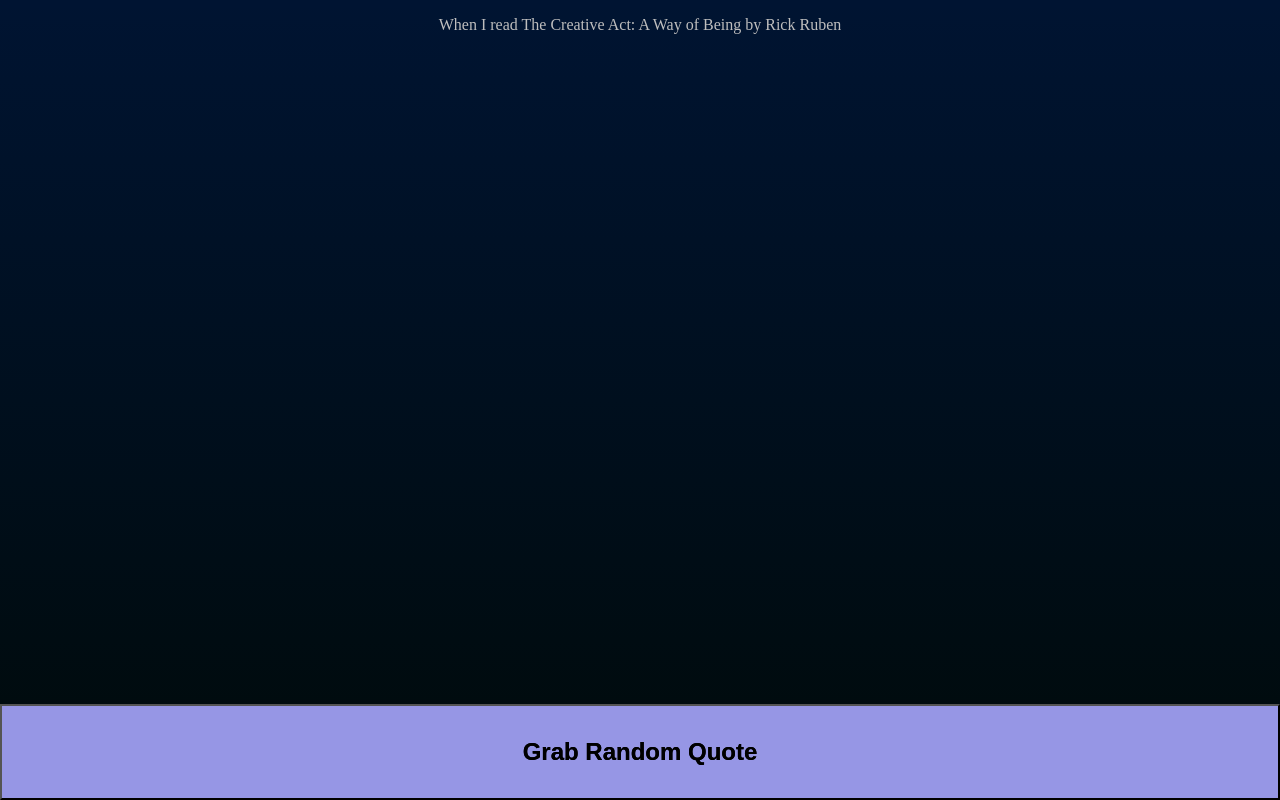
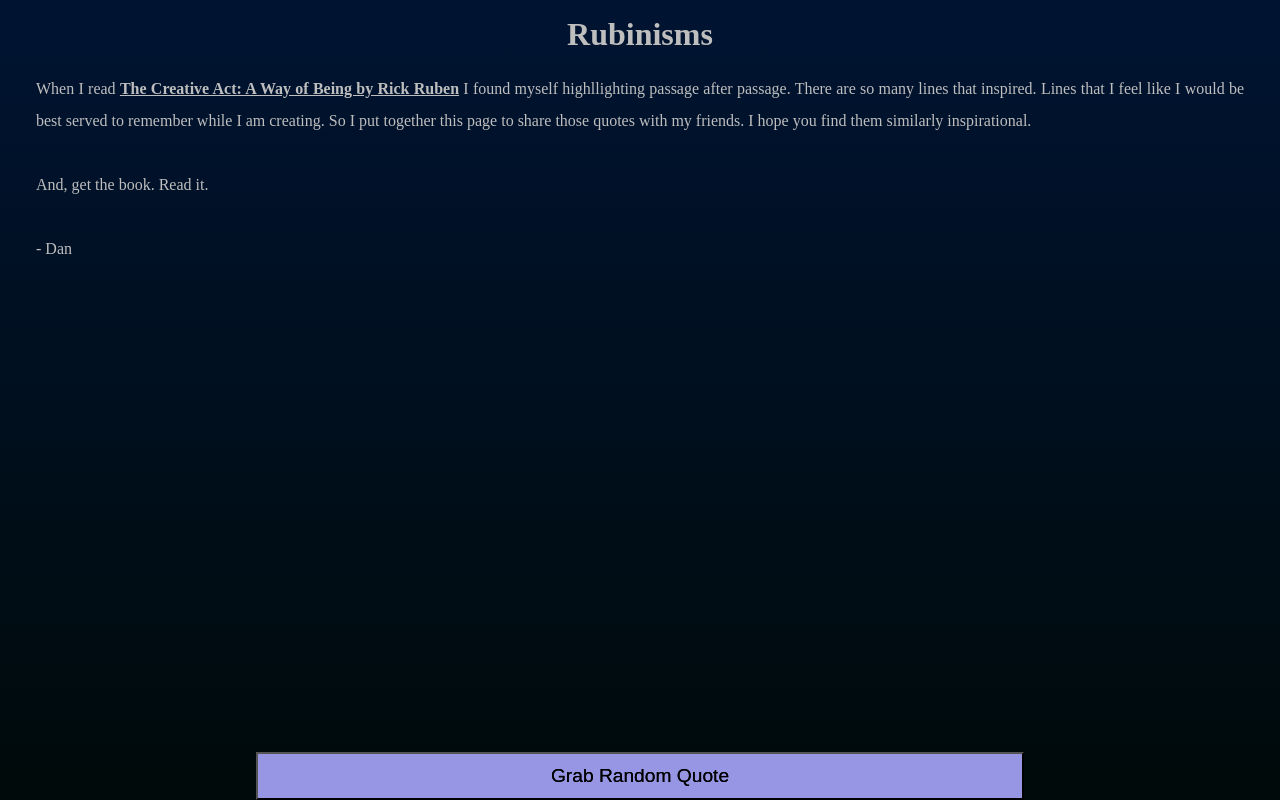
Before and after one commit to ddectis/rubinisms, a Next.js app: page / in a window 1280 px wide. Built offline with nearby package versions, Linux system fonts and the light colour scheme.

Commit message:
improved intro

```diff
--- /dev/null
+++ b/src/components/Intro.jsx
@@ -0,0 +1,28 @@
+import styles from "@/styles/Home.module.css";
+
+export default function Intro() {
+   return (
+      <>
+         <h1>Rubinisms</h1>
+         <p className={styles.intro}>
+            When I read{" "}
+            <a
+               href="https://www.penguinrandomhouse.com/books/717356/the-creative-act-by-rick-rubin/"
+               target="_blank"
+               className={styles.link}
+            >
+               The Creative Act: A Way of Being by Rick Ruben
+            </a>{" "}
+            I found myself highllighting passage after passage. There are so
+            many lines that inspired. Lines that I feel like I would be best
+            served to remember while I am creating. So I put together this page
+            to share those quotes with my friends. I hope you find them
+            similarly inspirational.
+            <br /> <br />
+            And, get the book. Read it.
+            <br />
+            <br />- Dan
+         </p>
+      </>
+   );
+}
--- a/src/pages/index.tsx
+++ b/src/pages/index.tsx
@@ -1,7 +1,8 @@
 import { useState, useEffect } from "react";
 import styles from "@/styles/Home.module.css";
+import Intro from "@/components/Intro"
 
-interface Quote{
+interface Quote {
    text: string;
 }
 
@@ -28,12 +29,12 @@ const JsonParserComponent = () => {
       loadJsonFile();
    }, []); // Empty dependency array ensures it runs only once on mount
 
-   const handleRandomQuote = () => {
+   const getRandomQuote = () => {
       if (quotes.length > 0) {
          // Check if quotes are loaded before accessing them
          setQuoteIndex(Math.floor(Math.random() * quotes.length));
          setSelectedQuote(quotes[quoteIndex]);
-         setQuotesLoaded(true)
+         setQuotesLoaded(true);
          window.scrollTo({
             top: 0,
             behavior: "smooth",
@@ -49,20 +50,25 @@ const JsonParserComponent = () => {
             <>
                <div className={styles.quote}>
                   <div className={styles.quoteText}>
-                     <h2 className={styles.quoteIndex}>#{quoteIndex}</h2>
+                     <div className={styles.quoteHeading}>
+                        <h2>Rubinisms</h2>
+                        <h3 className={styles.quoteIndex}>
+                           {quoteIndex} of {quotes.length}
+                        </h3>
+                     </div>
+
                      {selectedQuote && <p>{selectedQuote.text}</p>}
                   </div>
                </div>
             </>
          ) : (
-            <p>When I read <a href="https://www.penguinrandomhouse.com/books/717356/the-creative-act-by-rick-rubin/" target="_blank">The Creative Act: A Way of Being by Rick Ruben</a></p>
+            <>
+               <Intro/>
+            </>
          )}
-         <button
-                  className={styles.getQuoteButton}
-                  onClick={handleRandomQuote}
-               >
-                  Grab Random Quote
-               </button>
+         <button className={styles.getRandomQuoteButton} onClick={getRandomQuote}>
+            Grab Random Quote
+         </button>
       </div>
    );
 };
--- a/src/styles/Home.module.css
+++ b/src/styles/Home.module.css
@@ -7,35 +7,38 @@
    min-height: 100vh;
 }
 
-.quote{
+.quote {
    white-space: pre-wrap;
    margin-top: 1%;
    padding-bottom: 160px;
 }
 
-.quoteIndex{
+.quoteIndex {
    text-align: right;
-  padding-right: 5%;
    margin-bottom: 5%;
 }
 
-.quoteText{
+.quoteText {
    padding-inline: 20px;
    text-align: justify;
    line-height: 2em;
    font-size: 1.2em;
    border: 1px solid white;
    border-radius: 20px;
-  padding-block:30px;
+   padding-block: 30px;
 }
 
-.getQuoteButton{
+.quoteHeading{
+  display: flex;
+    justify-content: space-between;
+}
+
+.getRandomQuoteButton {
    position: fixed;
    bottom: 0%;
-  width: 100%;
-  height:4em;
-  font-weight: bold;
-  font-size: 1.5em;
+   width: 60%;
+   height: 2.5em;
+   font-size: 1.2em;
    background: rgb(150, 150, 229);
    text-shadow: 0 0 black;
 }
@@ -54,6 +57,18 @@
    background-color: rgba(var(--callout-rgb), 0.5);
    border: 1px solid rgba(var(--callout-border-rgb), 0.3);
    border-radius: var(--border-radius);
+}
+
+.link {
+   text-decoration: underline;
+   font-weight: bold;
+}
+
+.intro {
+   line-height: 2em;
+   font-size: 1em;
+   text-align: justify;
+   padding: 20px;
 }
 
 .code {
```
Lines whose indentation alone changed are shown as unchanged.
